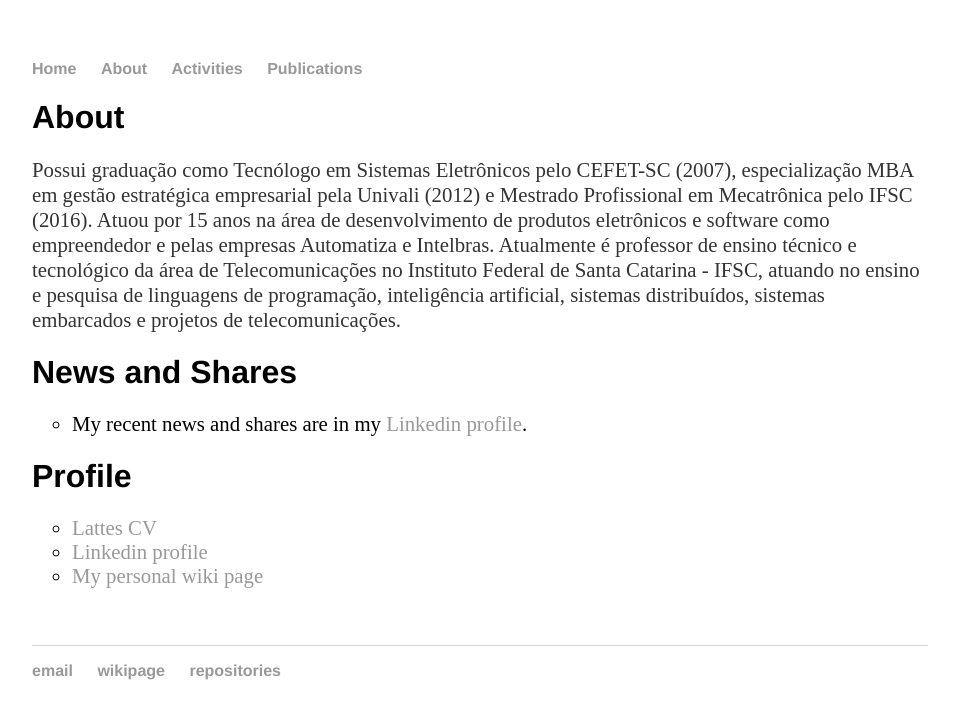
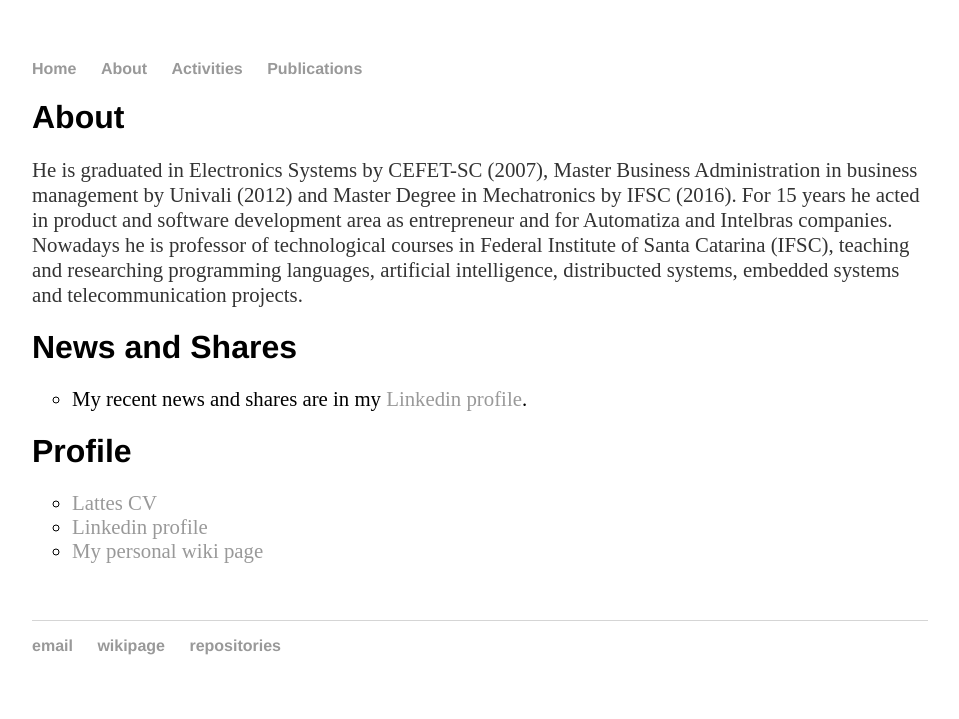
Before and after one commit to cleberjamaral/cleberjamaral.github.io, a Jekyll site: the page built from about/index.html, in a window 1280 px wide. Shown: the top 719 px of the page, without its empty margins (160-1119 px from the left). Built offline with Jekyll 4.4.1, drawn with Linux system fonts in a browser that asks for light colours.

Commit message:
Update index.html

```diff
--- a/about/index.html
+++ b/about/index.html
@@ -4,8 +4,7 @@ title: Cleber Jorge Amaral - about
 ---
 <div class="about">
 	<h1>About</h1>
-	<p>Possui graduação como Tecnólogo em Sistemas Eletrônicos pelo CEFET-SC (2007), especialização MBA em gestão estratégica empresarial pela Univali (2012) e Mestrado Profissional em Mecatrônica pelo IFSC (2016). Atuou por 15 anos na área de desenvolvimento de produtos eletrônicos e software como empreendedor e pelas empresas Automatiza e Intelbras. Atualmente é professor de ensino técnico e tecnológico da área de Telecomunicações no Instituto Federal de Santa Catarina - IFSC, atuando no ensino e pesquisa de linguagens de programação, inteligência artificial, sistemas distribuídos, sistemas embarcados e projetos de telecomunicações.</p>
-
+	<p>He is graduated in Electronics Systems by CEFET-SC (2007), Master Business Administration in business management by Univali (2012) and Master Degree in Mechatronics by IFSC (2016). For 15 years he acted in product and software development area as entrepreneur and for Automatiza and Intelbras companies. Nowadays he is professor of technological courses in Federal Institute of Santa Catarina (IFSC), teaching and researching programming languages, artificial intelligence, distribucted systems, embedded systems and telecommunication projects.</p>
 	<h1>News and Shares</h1>
 	<ul class="a">
   		<li>My recent news and shares are in my <a href="https://www.linkedin.com/in/cleber-jorge-amaral-77827a10/detail/recent-activity/shares/">Linkedin profile</a>.</li>
```
